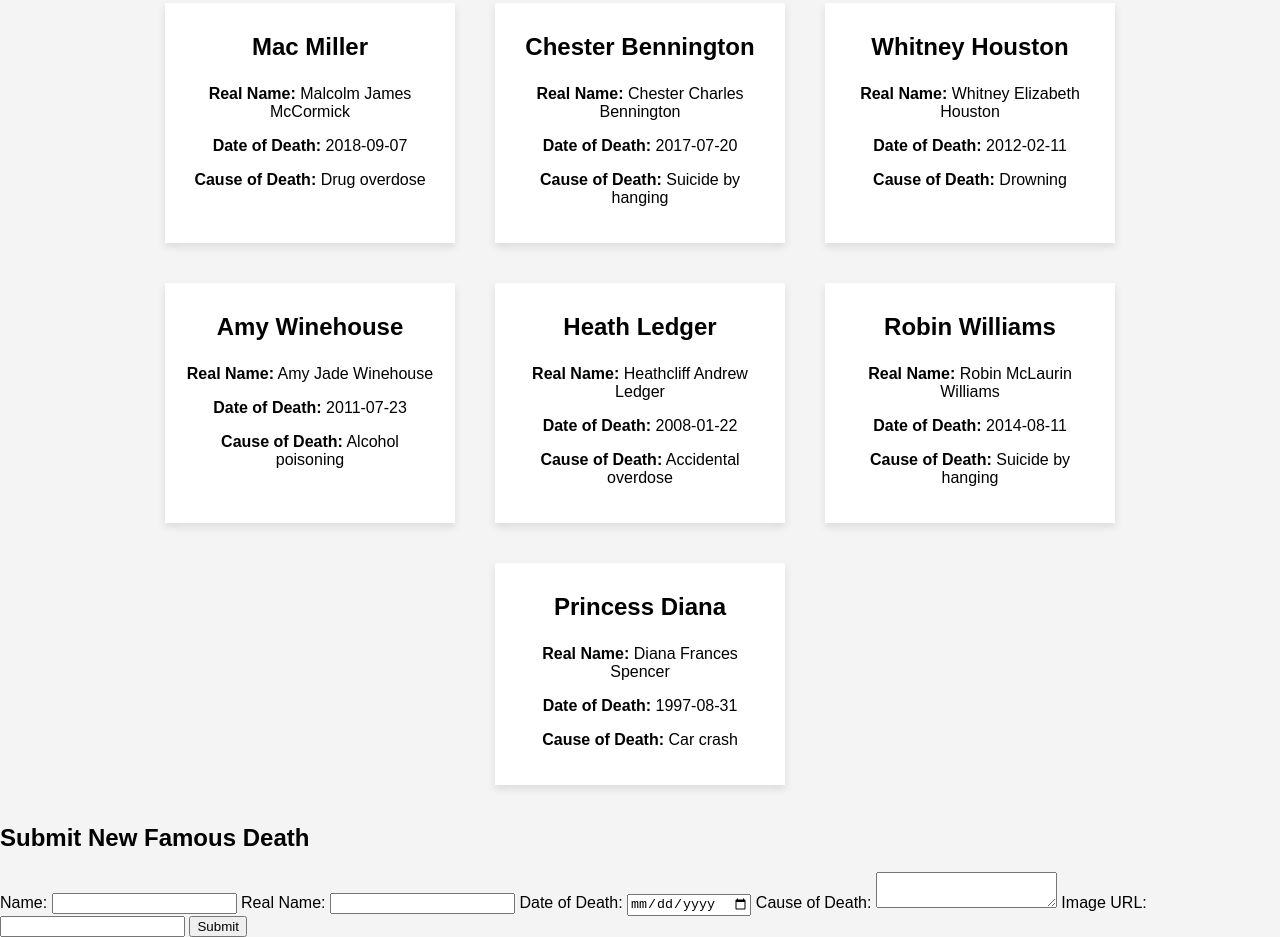
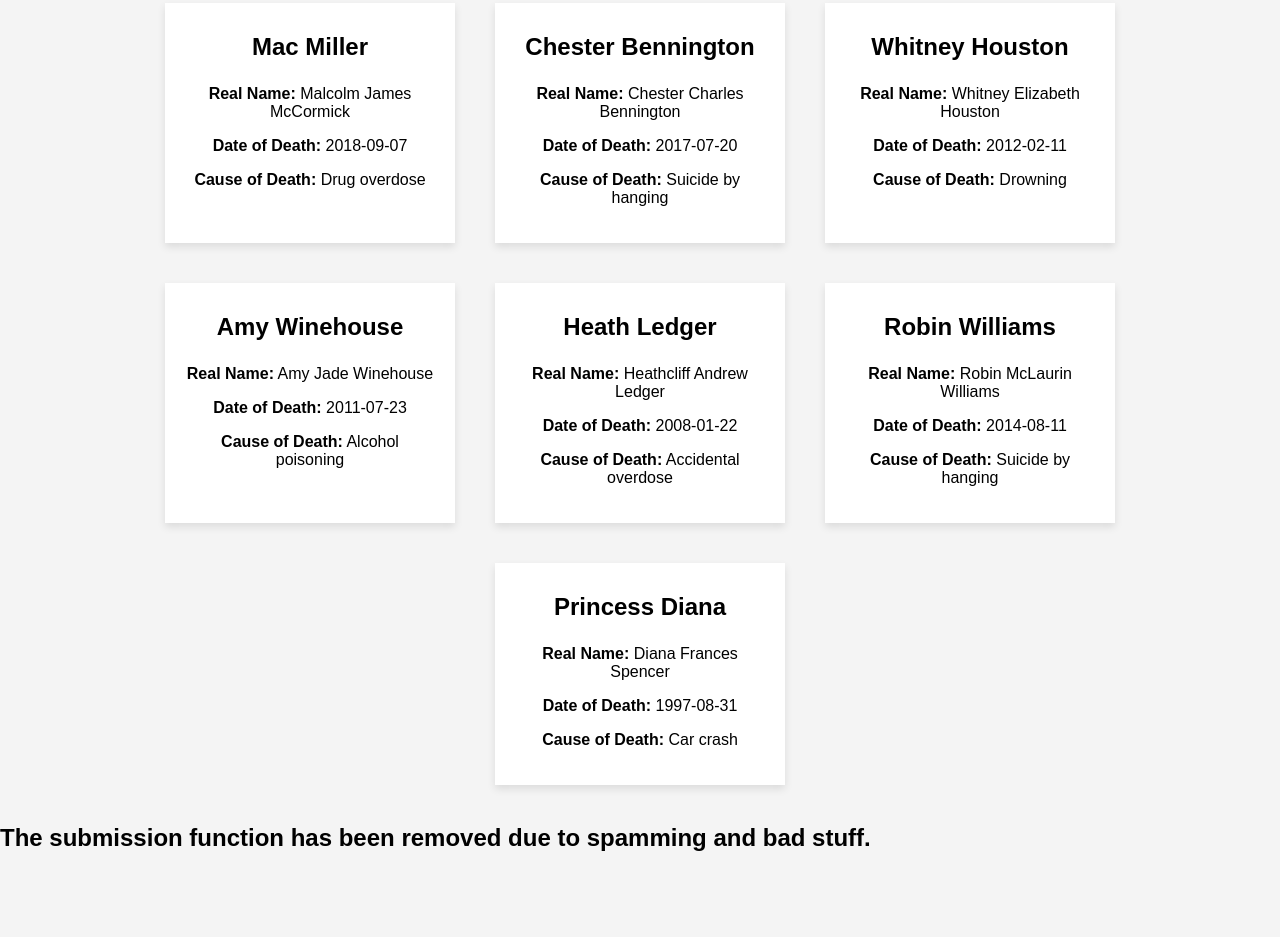
Before and after one commit to randomiscoollol/FamousDeaths, a plain HTML site: page index.html in a window 1280 px wide. Shown: the part 885-1822 px from the top of the page. After the commit the page ends 1757 px from the top, so only its background shows below. Drawn offline with Linux system fonts and the light colour scheme.

Commit message:
Update index.html

```diff
--- a/index.html
+++ b/index.html
@@ -16,7 +16,10 @@
         <!-- Famous death entries will appear here -->
     </div>
 
-    <h2>Submit New Famous Death</h2>
+    <h2>The submission function has been removed due to spamming and bad stuff.</h2>
+
+    <!-- Remove the submission form to disable submission -->
+    <!-- <h2>Submit New Famous Death</h2>
     <form id="death-form">
         <label for="name">Name:</label>
         <input type="text" id="name" name="name" required>
@@ -34,7 +37,7 @@
         <input type="url" id="image-url" name="image-url" required>
 
         <button type="submit">Submit</button>
-    </form>
+    </form> -->
 
     <script src="script.js"></script>
 </body>
```
